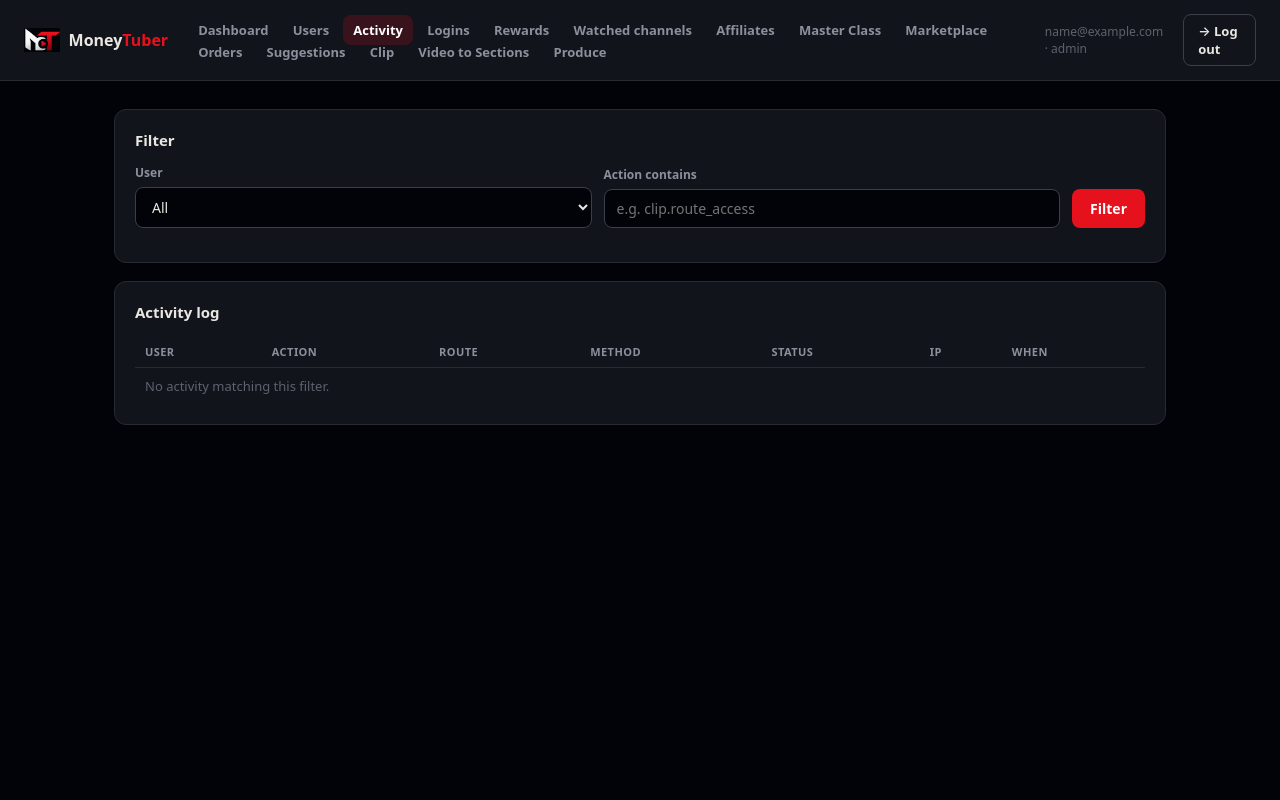
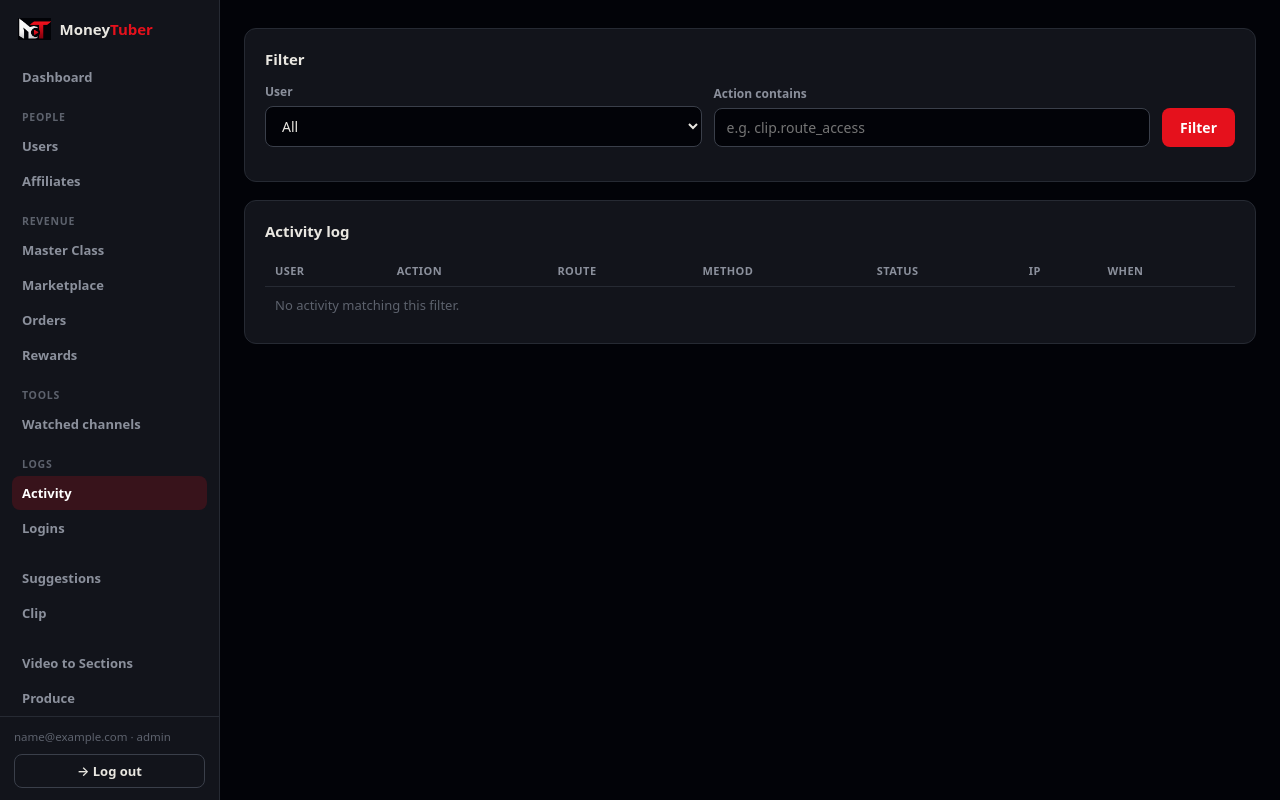
Before and after one commit to futurelicense/tuber-platform, a Flask app: page /admin/activity in a window 1280 px wide. Run offline with Flask 3, Linux system fonts and the light colour scheme; the visitor is signed in with stand-in values (Sample User, id 1); data comes from the database, SQL or seed files in the repository; data that the repository does not hold is empty; parts of the project's set-up code (start-up, migrations or seed data) failed here and were passed over.

Commit message:
Replace top nav bar with a sidebar for authenticated pages
The admin nav had grown to 12+ links across two rows. Sidebar groups
them (People, Revenue, Tools, Logs) so related pages sit together
instead of being found by scanning a wrapped row. Below 820px it
collapses back to a horizontal wrapping strip (no JS drawer) so it
still works on a narrow window.

```diff
--- a/app/templates/base.html
+++ b/app/templates/base.html
@@ -13,22 +13,35 @@
     --line:#262a33;--line-bright:#3a3f4a;
     --text:#e9e7e1;--muted:#8b909c;--faint:#5d626d;
     --brand:#e5111c;--brand-soft:#ff5b63;--in:#56d364;--out:#f76d6d;
-    --radius:12px;
+    --radius:12px;--sidebar-w:220px;
   }
   *{box-sizing:border-box}
+  html,body{height:100%}
   body{margin:0;background:var(--ink);color:var(--text);
-    font-family:system-ui,-apple-system,sans-serif;min-height:100vh}
+    font-family:system-ui,-apple-system,sans-serif}
   a{color:var(--brand-soft);text-decoration:none}
   a:hover{text-decoration:underline}
-  header{display:flex;align-items:center;gap:20px;padding:14px 24px;
-    border-bottom:1px solid var(--line);background:var(--panel)}
-  header h1{font-size:16px;margin:0;font-weight:700}
-  nav.top a{color:var(--muted);font-size:13px;font-weight:600;padding:6px 10px;
-    border-radius:8px}
-  nav.top a.active,nav.top a:hover{color:#fff;background:rgba(229,17,28,.18);
+
+  .shell{display:flex;min-height:100vh}
+  .sidebar{width:var(--sidebar-w);flex-shrink:0;background:var(--panel);
+    border-right:1px solid var(--line);display:flex;flex-direction:column;
+    position:sticky;top:0;height:100vh}
+  .sidebar .brand{display:flex;align-items:center;gap:9px;padding:18px 18px 14px;
+    font-weight:700;font-size:15px;flex-shrink:0}
+  .side-nav{flex:1;overflow-y:auto;padding:6px 12px 12px}
+  .nav-group{margin-bottom:16px}
+  .nav-group:last-child{margin-bottom:0}
+  .nav-label{font-size:10.5px;font-weight:700;text-transform:uppercase;letter-spacing:.07em;
+    color:var(--faint);padding:0 10px;margin-bottom:5px}
+  .side-nav a{display:block;color:var(--muted);font-size:13px;font-weight:600;
+    padding:8px 10px;border-radius:8px;margin-bottom:1px}
+  .side-nav a.active,.side-nav a:hover{color:#fff;background:rgba(229,17,28,.18);
     text-decoration:none}
-  .spacer{flex:1}
-  .whoami{font-size:12px;color:var(--faint)}
+  .side-foot{border-top:1px solid var(--line);padding:12px 14px;flex-shrink:0}
+  .whoami{font-size:11.5px;color:var(--faint);margin-bottom:9px;line-height:1.4;
+    overflow-wrap:break-word}
+  .main-col{flex:1;min-width:0}
+
   main{max-width:1100px;margin:0 auto;padding:28px 24px}
   .card{background:var(--panel);border:1px solid var(--line);border-radius:var(--radius);
     padding:20px;margin-bottom:18px}
@@ -61,7 +74,8 @@
   button.danger:hover{background:rgba(247,109,109,.1);border-color:var(--out)}
   .logout-btn{display:inline-flex;align-items:center;gap:6px;background:none;
     border:1px solid var(--line-bright);color:var(--text);border-radius:8px;
-    padding:7px 14px;font-size:13px;font-weight:600;transition:all .15s}
+    padding:7px 14px;font-size:13px;font-weight:600;transition:all .15s;width:100%;
+    justify-content:center}
   .logout-btn:hover{border-color:var(--out);color:var(--out);text-decoration:none;
     background:rgba(247,109,109,.08)}
   .flash{padding:10px 14px;border-radius:8px;margin-bottom:14px;font-size:13px}
@@ -71,44 +85,85 @@
   h2{font-size:15px;margin:0 0 14px}
   code{background:var(--panel-2);border:1px solid var(--line);border-radius:4px;
     padding:1px 6px;font-size:12px;color:var(--brand-soft)}
+
+  /* Below this width the sidebar can't afford fixed width + a readable
+     main column — collapse it into a horizontal top strip instead of a
+     JS-driven drawer, matching this app's no-framework, plain-CSS approach. */
+  @media (max-width:820px){
+    .shell{flex-direction:column;min-height:0}
+    .sidebar{width:100%;height:auto;position:static;flex-direction:row;
+      flex-wrap:wrap;align-items:center;padding:10px 14px;gap:10px 18px}
+    .sidebar .brand{padding:0}
+    .side-nav{flex:1 1 auto;overflow:visible;padding:0;display:flex;flex-wrap:wrap;gap:4px 6px}
+    .nav-group{display:flex;align-items:center;gap:4px;margin-bottom:0}
+    .nav-label{display:none}
+    .side-foot{border-top:none;padding:0;display:flex;align-items:center;gap:10px}
+    .whoami{margin-bottom:0}
+    .logout-btn{width:auto}
+  }
 </style>
 </head>
 <body>
 {% if current_user.is_authenticated %}
-<header>
-  <h1 style="display:flex;align-items:center;gap:9px">
-    <img src="{{ url_for('static', filename='brand/mark.png') }}" alt="" style="height:24px">
+<div class="shell">
+  <aside class="sidebar">
+    <div class="brand">
+      <img src="{{ url_for('static', filename='brand/mark.png') }}" alt="" style="height:22px">
       <span>Money<span style="color:var(--brand)">Tuber</span></span>
-  </h1>
-  <nav class="top">
+    </div>
+    <nav class="side-nav">
       {% if current_user.role == 'admin' %}
+      <div class="nav-group">
         <a href="{{ url_for('admin.dashboard') }}" class="{{ 'active' if request.endpoint=='admin.dashboard' }}">Dashboard</a>
+      </div>
+      <div class="nav-group">
+        <div class="nav-label">People</div>
         <a href="{{ url_for('admin.users') }}" class="{{ 'active' if request.endpoint and request.endpoint.startswith('admin.user') }}">Users</a>
-    <a href="{{ url_for('admin.activity') }}" class="{{ 'active' if request.endpoint=='admin.activity' }}">Activity</a>
-    <a href="{{ url_for('admin.logins') }}" class="{{ 'active' if request.endpoint=='admin.logins' }}">Logins</a>
-    <a href="{{ url_for('admin.rewards') }}" class="{{ 'active' if request.endpoint=='admin.rewards' }}">Rewards</a>
-    <a href="{{ url_for('admin.watched_channels') }}" class="{{ 'active' if request.endpoint=='admin.watched_channels' }}">Watched channels</a>
         <a href="{{ url_for('admin.affiliates') }}" class="{{ 'active' if request.endpoint and request.endpoint.startswith('admin.affiliate') }}">Affiliates</a>
+      </div>
+      <div class="nav-group">
+        <div class="nav-label">Revenue</div>
         <a href="{{ url_for('admin.master_class') }}" class="{{ 'active' if request.endpoint and 'master_class' in request.endpoint or request.endpoint == 'admin.refund_enrollment' }}">Master Class</a>
         <a href="{{ url_for('admin.marketplace_listings') }}" class="{{ 'active' if request.endpoint and 'listing' in request.endpoint }}">Marketplace</a>
         <a href="{{ url_for('admin.marketplace_orders') }}" class="{{ 'active' if request.endpoint and (request.endpoint == 'admin.marketplace_orders' or request.endpoint == 'admin.update_order_status' or request.endpoint == 'admin.refund_order') }}">Orders</a>
+        <a href="{{ url_for('admin.rewards') }}" class="{{ 'active' if request.endpoint=='admin.rewards' }}">Rewards</a>
+      </div>
+      <div class="nav-group">
+        <div class="nav-label">Tools</div>
+        <a href="{{ url_for('admin.watched_channels') }}" class="{{ 'active' if request.endpoint=='admin.watched_channels' }}">Watched channels</a>
+      </div>
+      <div class="nav-group">
+        <div class="nav-label">Logs</div>
+        <a href="{{ url_for('admin.activity') }}" class="{{ 'active' if request.endpoint=='admin.activity' }}">Activity</a>
+        <a href="{{ url_for('admin.logins') }}" class="{{ 'active' if request.endpoint=='admin.logins' }}">Logins</a>
+      </div>
       {% endif %}
       {% if current_user.role in ('admin', 'clipper') %}
+      <div class="nav-group">
+        {% if current_user.role != 'admin' %}<div class="nav-label">Tools</div>{% endif %}
         <a href="{{ url_for('suggestions.queue') }}" class="{{ 'active' if request.endpoint=='suggestions.queue' }}">Suggestions</a>
         <a href="/clip/">Clip</a>
+      </div>
       {% endif %}
       {% if current_user.role in ('admin', 'producer') %}
+      <div class="nav-group">
+        {% if current_user.role != 'admin' %}<div class="nav-label">Tools</div>{% endif %}
         <a href="{{ url_for('producer_scout.new') }}" class="{{ 'active' if request.endpoint and request.endpoint.startswith('producer_scout.') }}">Video to Sections</a>
         <a href="/produce/">Produce</a>
+      </div>
       {% endif %}
       {% if current_user.role == 'affiliate' %}
+      <div class="nav-group">
         <a href="{{ url_for('affiliate.dashboard') }}" class="{{ 'active' if request.endpoint=='affiliate.dashboard' }}">Affiliate Dashboard</a>
+      </div>
       {% endif %}
     </nav>
-  <span class="spacer"></span>
-  <span class="whoami">{{ current_user.email }} &middot; {{ current_user.role }}</span>
+    <div class="side-foot">
+      <div class="whoami">{{ current_user.email }} &middot; {{ current_user.role }}</div>
       <a href="{{ url_for('auth.logout') }}" class="logout-btn">&#8594; Log out</a>
-</header>
+    </div>
+  </aside>
+  <div class="main-col">
 {% endif %}
 <main>
   {% with messages = get_flashed_messages(with_categories=true) %}
@@ -118,5 +173,9 @@
   {% endwith %}
   {% block content %}{% endblock %}
 </main>
+{% if current_user.is_authenticated %}
+  </div>
+</div>
+{% endif %}
 </body>
 </html>
```
Lines whose indentation alone changed are shown as unchanged.
